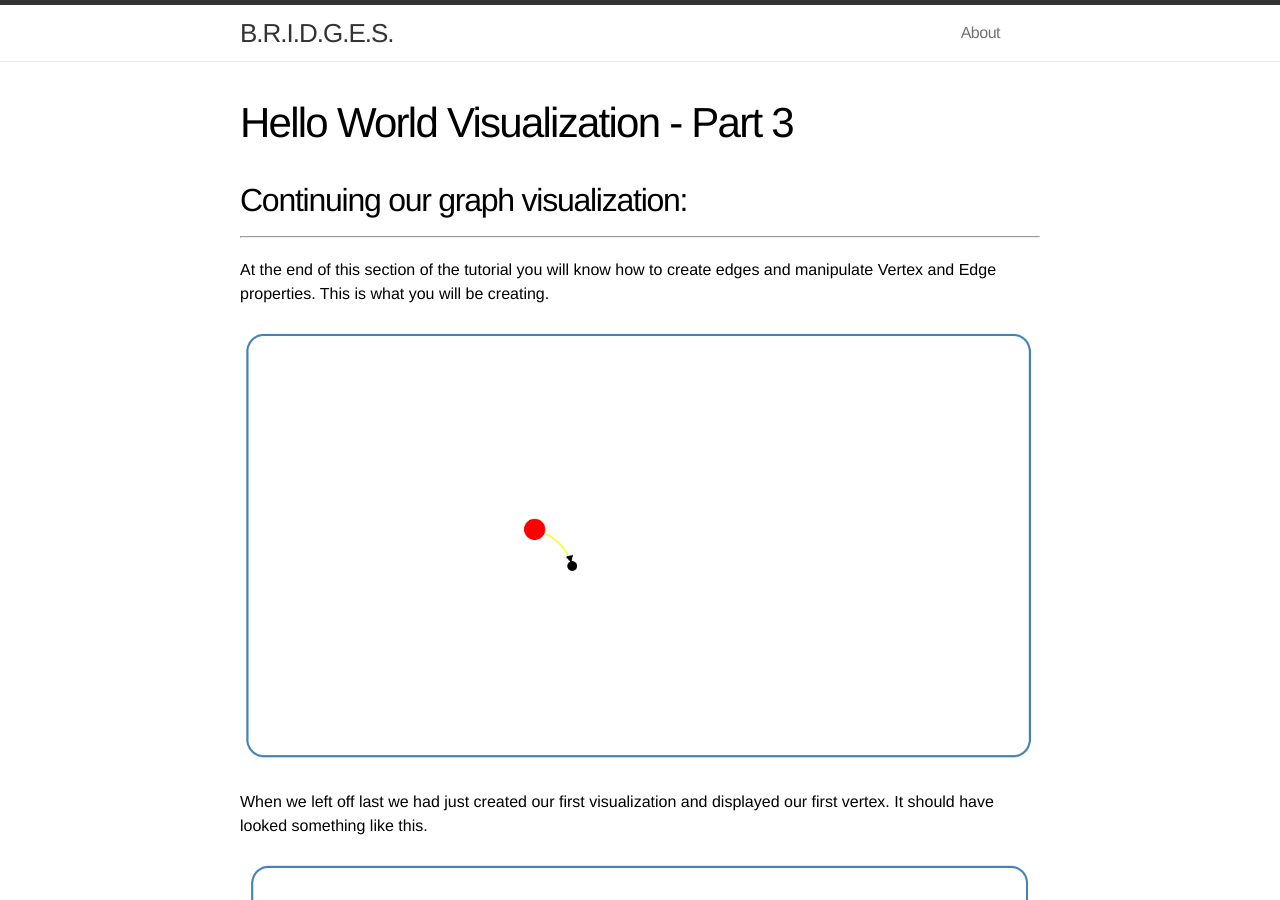
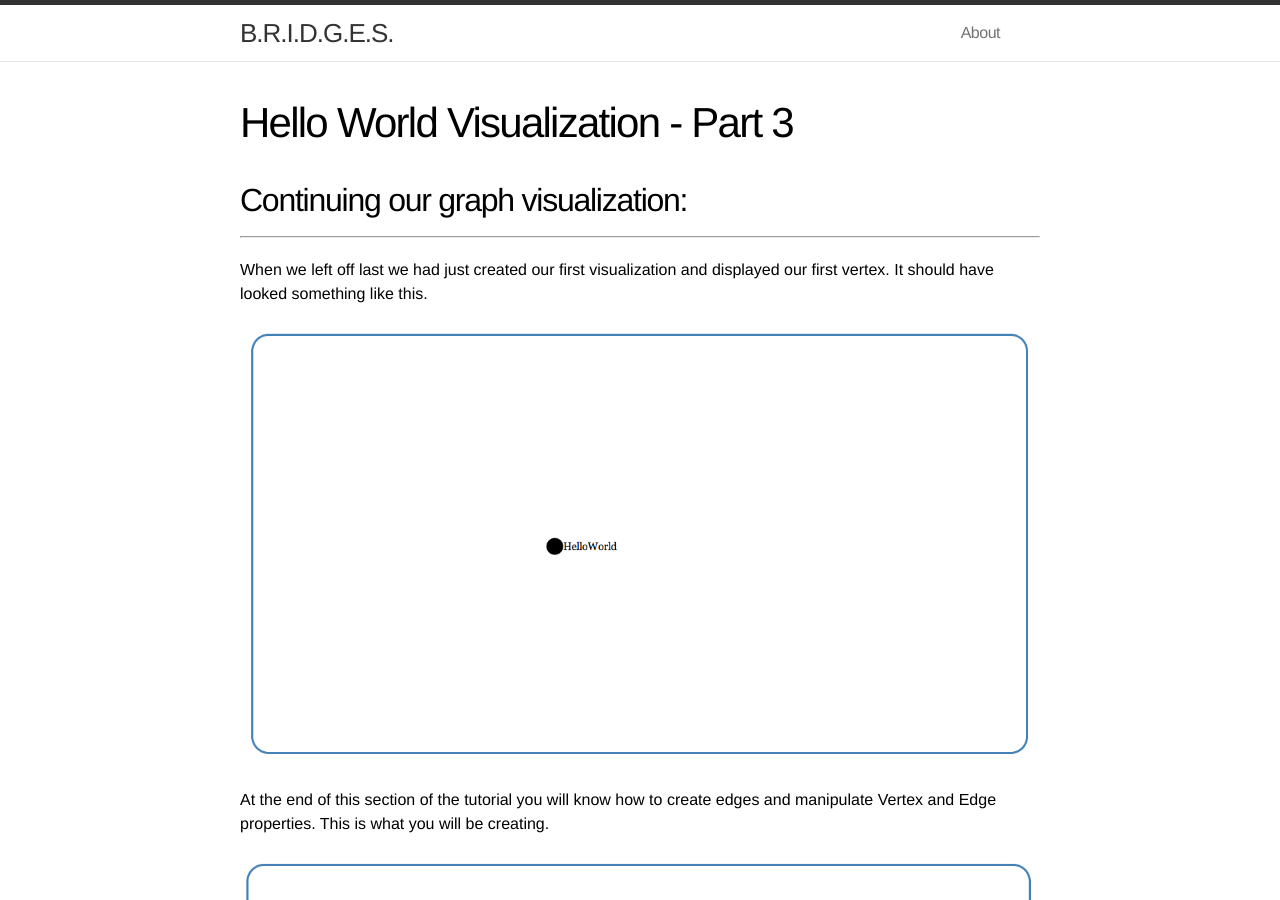
Before and after one commit to Dismembered/Dismembered.github.io, a Jekyll site: the page built from _posts/2014-07-02-HelloWorld-Tutorial_part3.markdown, in a window 1280 px wide and 900 px high. Built offline with Jekyll 4.4.1, drawn with Linux system fonts in a browser that asks for light colours.

Commit message:
Update 2014-07-02-HelloWorld-Tutorial_part3.markdown

```diff
--- a/_posts/2014-07-02-HelloWorld-Tutorial_part3.markdown
+++ b/_posts/2014-07-02-HelloWorld-Tutorial_part3.markdown
@@ -6,13 +6,13 @@ categories: jekyll update
 
 ## Continuing our graph visualization:
 -----
+When we left off last we had just created our first visualization and displayed our first vertex. It should have looked something like this.
+
+![drawing](/images/screenshot_9.png)
+
 At the end of this section of the tutorial you will know how to create edges and manipulate Vertex and Edge properties. This is what you will be creating.
 
 ![drawing](/images/screenshot_10.png)
-
-When we left off last we had just created our first visualization and displayed our first vertex. It should have looked something like this.
-
-![drawing](/images/screenshot_9.png)
 
 Lets start off by managing the properties of that vertice. Each vertex and edge that we create has access to an array of properties to manage their appearance. The first property we will look at is the color property.
 
```
